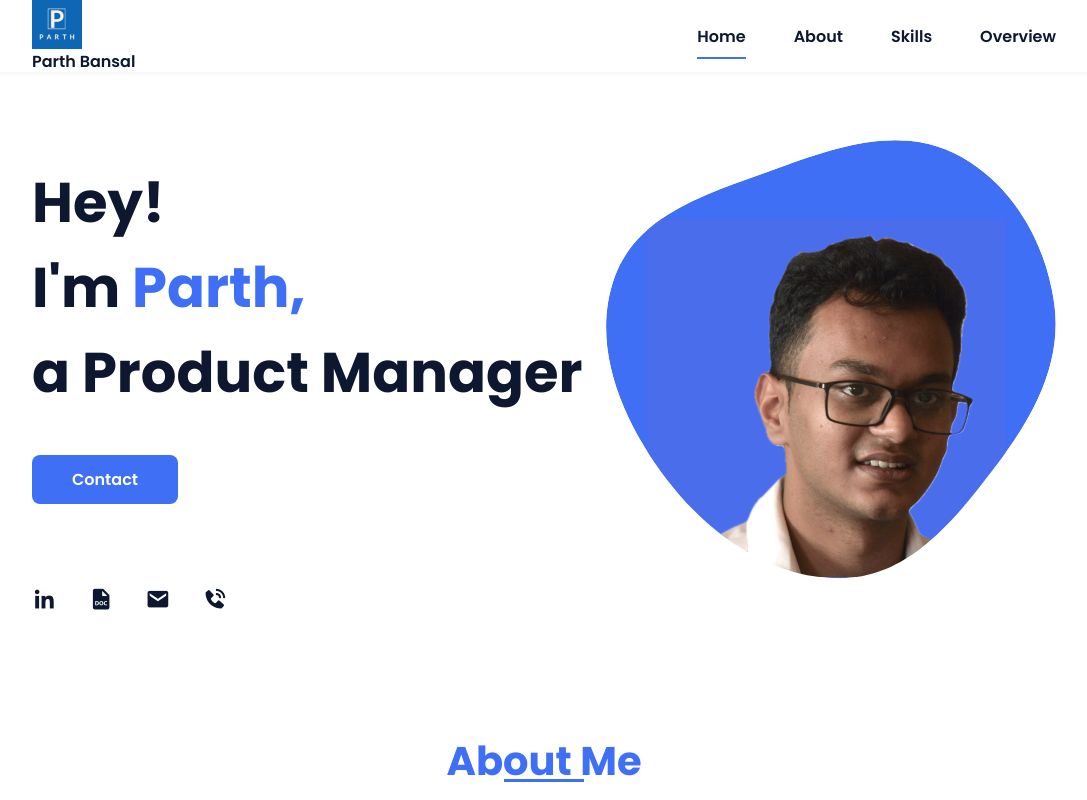
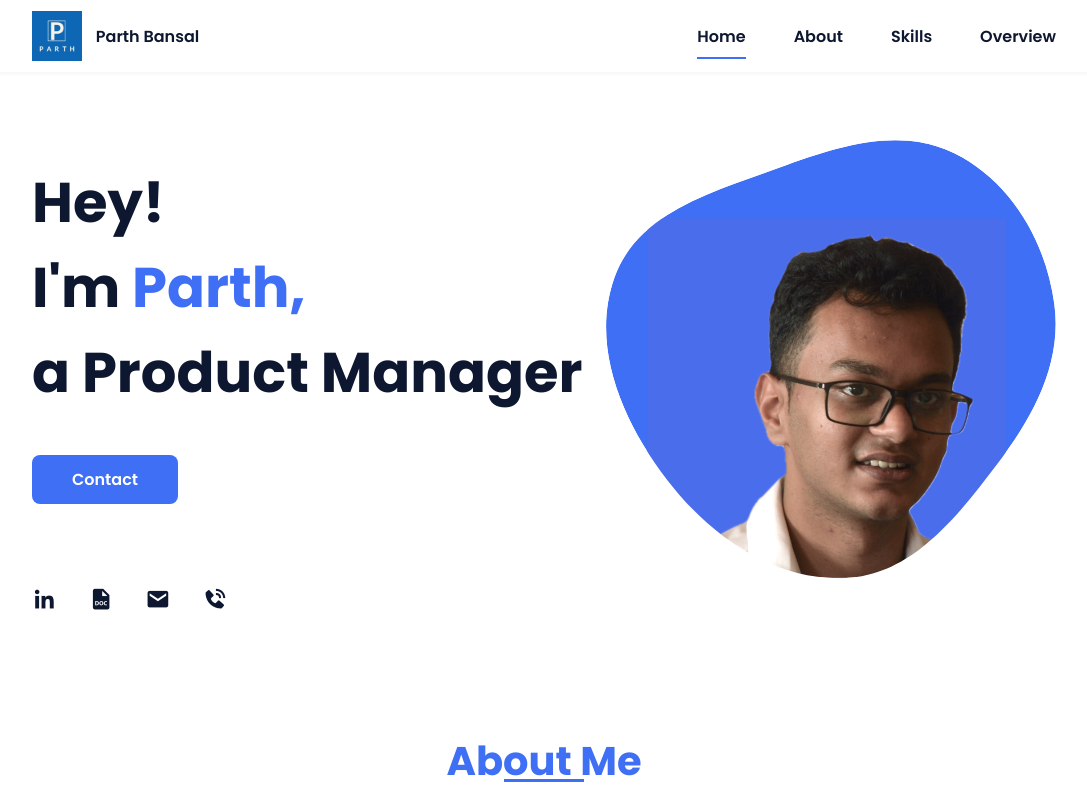
Before and after one commit to bansalparth/Portfolio, a plain HTML site: page index.html in a window 1280 px wide. Shown: the top 800 px of the page, without its empty margins (96-1183 px from the left). Drawn offline with nearby package versions, Linux system fonts and the light colour scheme.

Commit message:
Logo alignment fixes

```diff
--- a/assets/css/styles.css
+++ b/assets/css/styles.css
@@ -126,11 +126,6 @@ img {
   font-weight: var(--font-semi);
 }
 
-.inline-items {
-    display: inline-block;
-    vertical-align: middle; /* Aligns the elements vertically */
-    margin-right: 10px; /* Adds some space between the elements */
-}
 
 @media screen and (max-width: 767px) {
   .nav__menu {
@@ -247,6 +242,11 @@ img {
   background-color: #ffffff;
 }
 
+.inline-items div {
+    display: inline-block;
+    vertical-align: middle; /* Aligns the elements vertically */
+    margin-right: 10px; /* Adds some space between the elements */
+}
 /*BUTTONS*/
 .button {
   display: inline-block;
--- a/index.html
+++ b/index.html
@@ -18,9 +18,11 @@
             <nav class="nav bd-grid">
 
                 <div class="inline-items">
-                    <div><a href="#"><img src="assets/img/favicon.jpg" width="50px" height="50px" alt=""></a></div>
-                    <div><a href="#" class="nav__logo">Parth Bansal</a></div>
-                </div>
+    <div><img src="assets/img/favicon.jpg" width="50px" height="50px" alt=""></div>
+    <div>
+        <a href="#" class="nav__logo">Parth Bansal</a>
+    </div>
+</div>
 
                 <div class="nav__menu" id="nav-menu">
                     <ul class="nav__list">
```
